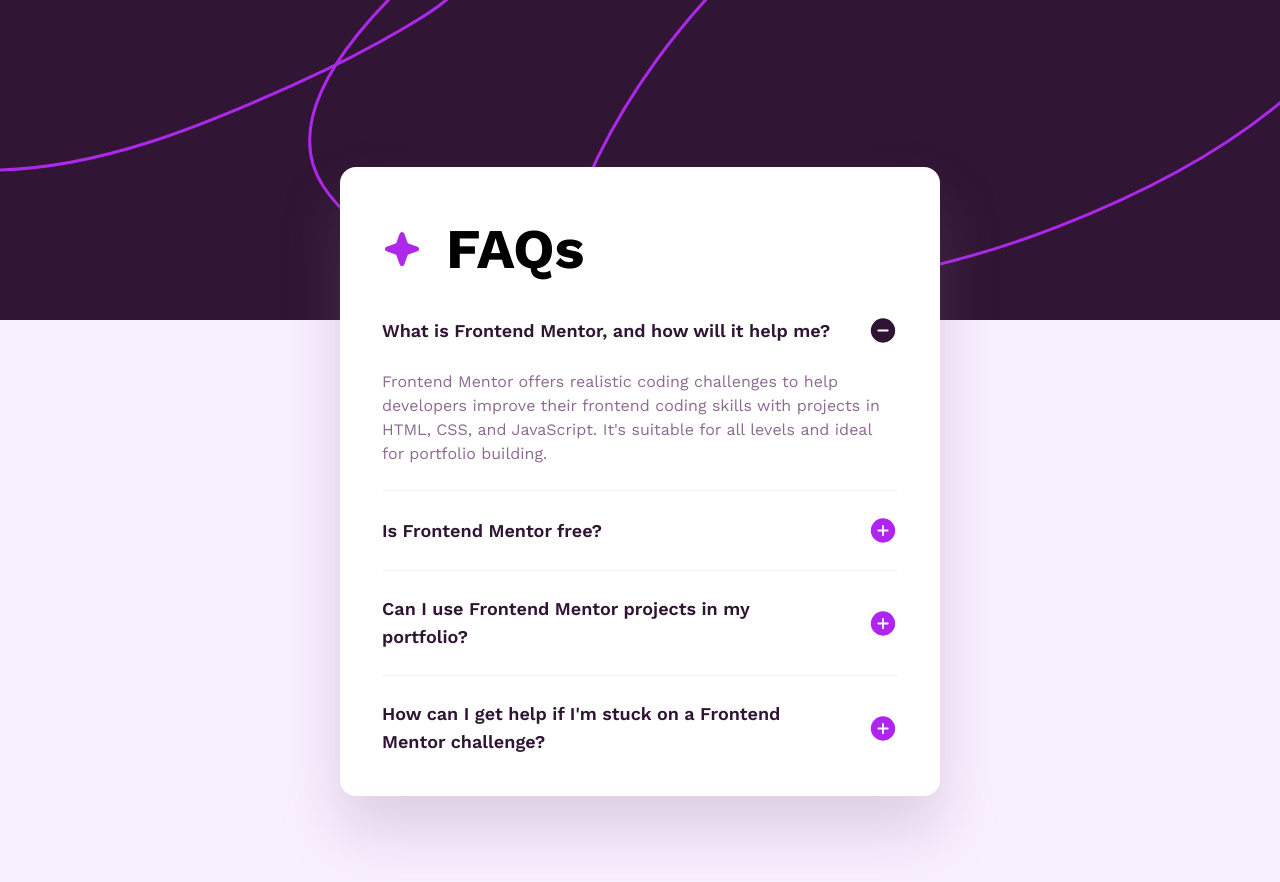
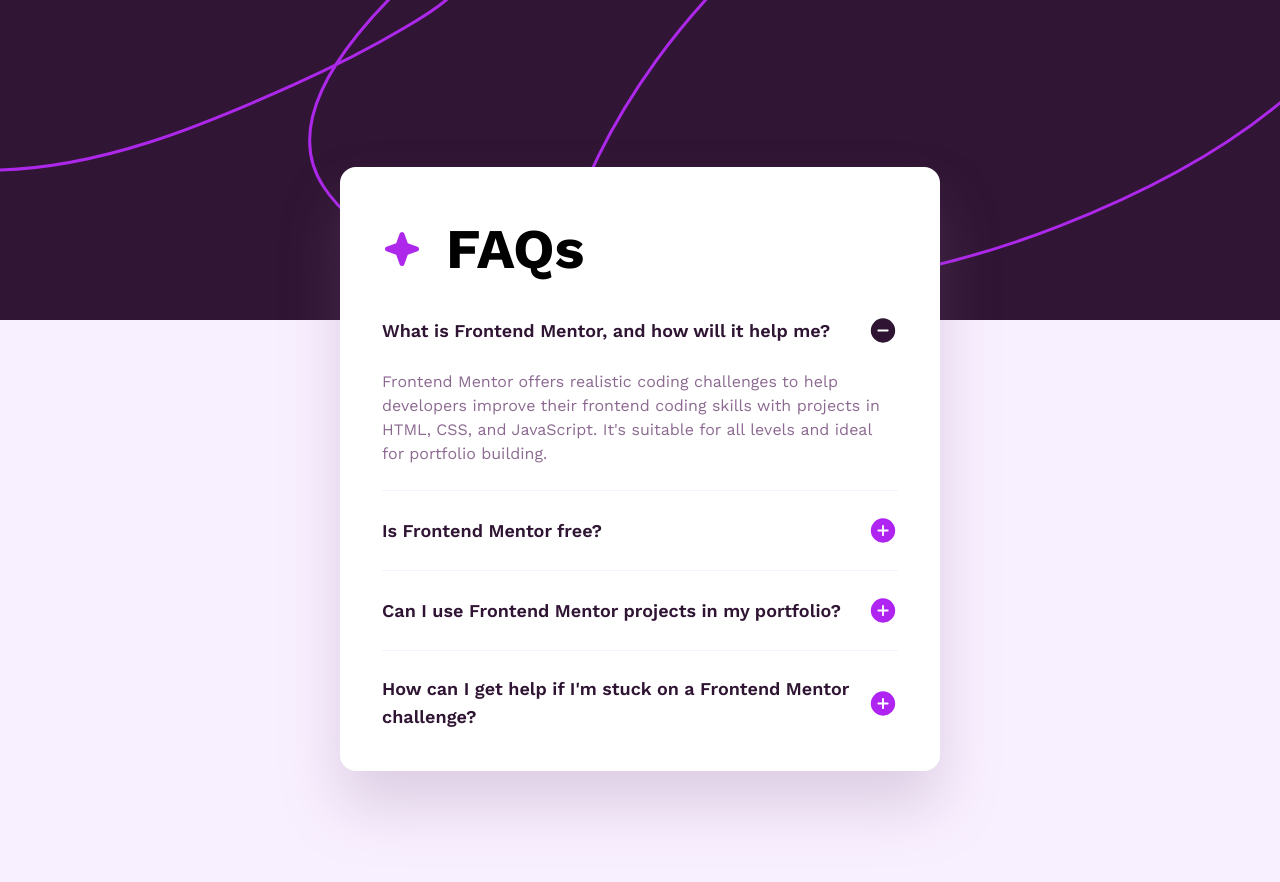
Before and after one commit to mauLovera/frontend-mentor--faq-accordion, a Next.js app: page / in a window 1280 px wide. Shown: the top 882 px of the page. Built offline with nearby package versions, Linux system fonts and the light colour scheme.

Commit message:
update: styles

```diff
--- a/src/components/Panel.tsx
+++ b/src/components/Panel.tsx
@@ -11,7 +11,7 @@
     <section className="sm:mx-[42px] sm:py-6 mx-6 overflow-hidden border-b border-light-pink py-5 last-of-type:border-none last-of-type:pb-0">
       <header
         className={
-          "sm:gap-8 group flex cursor-pointer items-center justify-between gap-6"
+          "sm:gap-4 group flex cursor-pointer items-center justify-between gap-3"
         }
         onClick={() => setOpen(!open)}
       >
--- a/src/components/icons/StarIcon.tsx
+++ b/src/components/icons/StarIcon.tsx
@@ -13,5 +13,5 @@
         d="M37.5 20.5a2.467 2.467 0 0 1-1.64 2.344l-9.913 3.604-3.603 9.911a2.5 2.5 0 0 1-4.688 0l-3.604-9.922-9.911-3.593a2.5 2.5 0 0 1 0-4.688l9.921-3.604 3.594-9.911a2.5 2.5 0 0 1 4.688 0l3.604 9.921 9.911 3.594A2.467 2.467 0 0 1 37.5 20.5Z"
       />
     </svg>
-	);
+  )
 }
```
Lines whose indentation alone changed are shown as unchanged.
